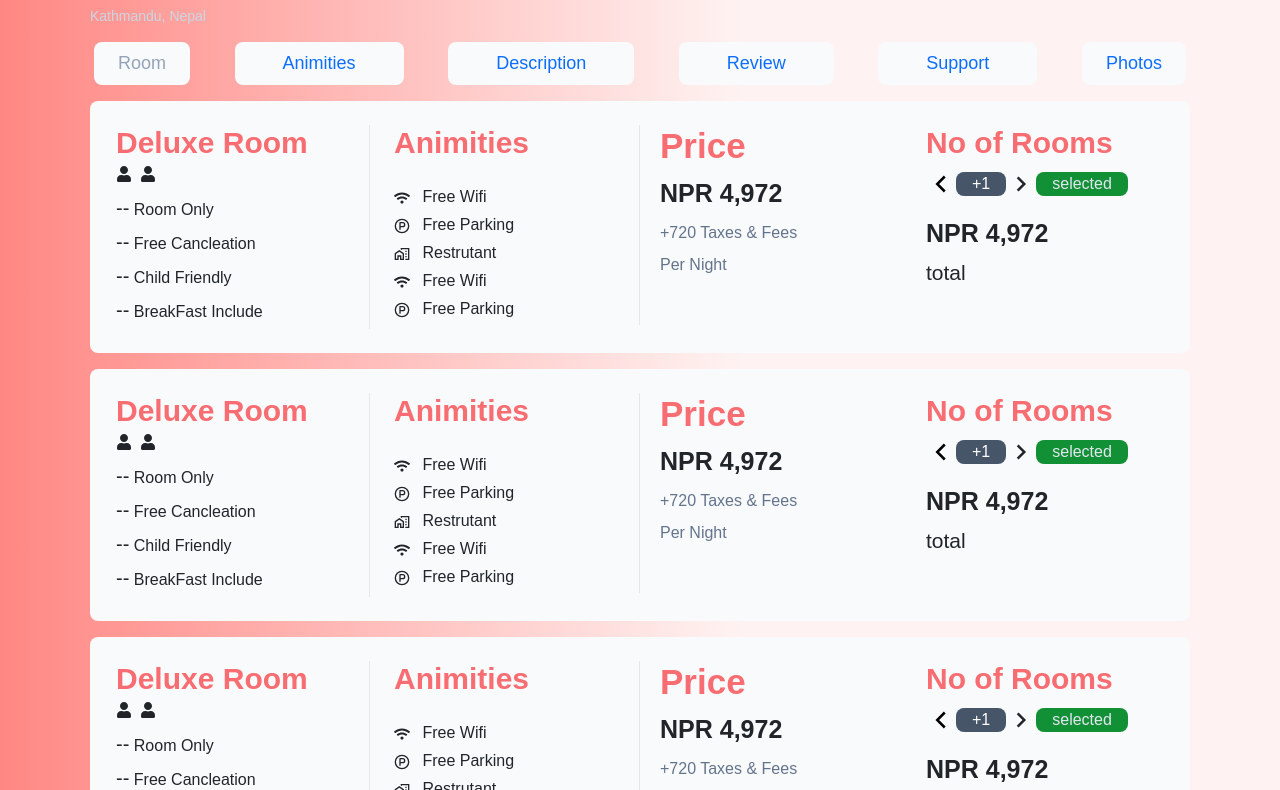
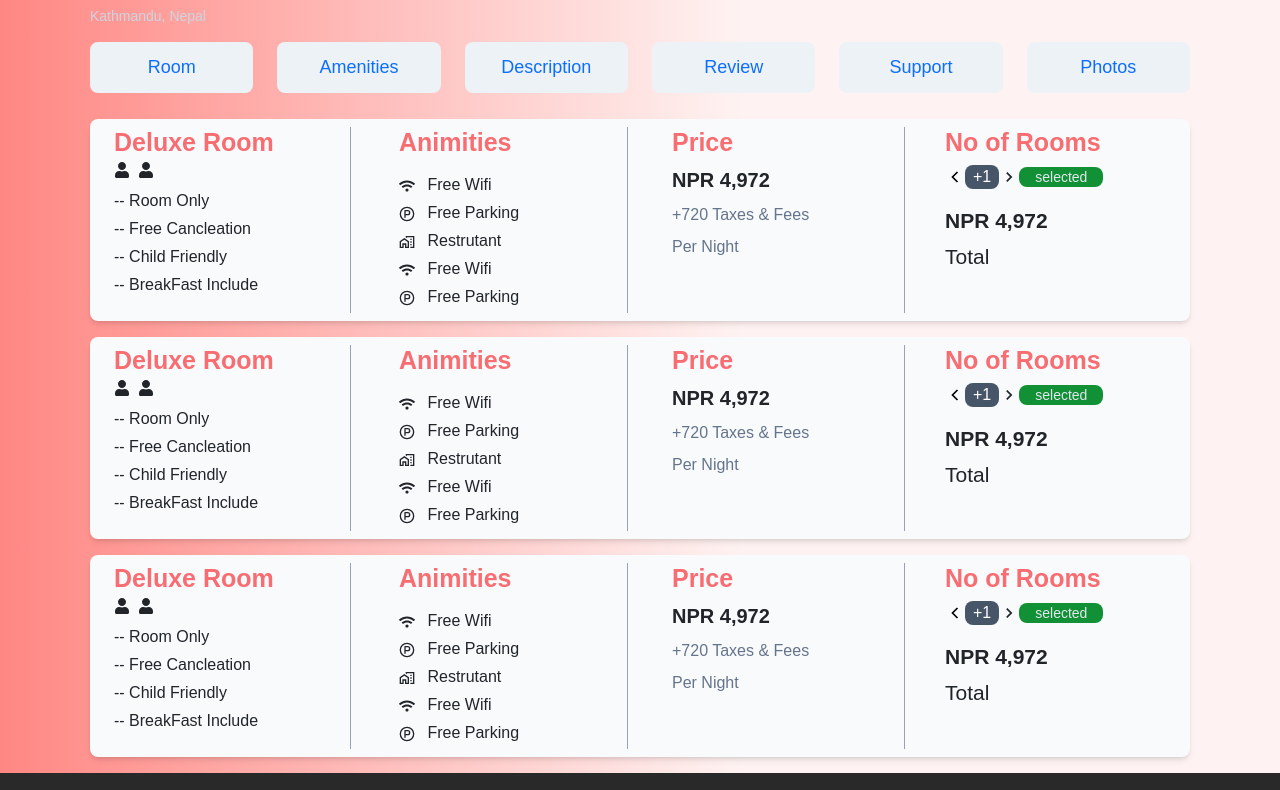
Before and after one commit to MehraDevesh2022/suvatripuser, a React (Create React App) app: page /hoteldetails in a window 1280 px wide. Shown: the part 470-1260 px from the top of the page. Built offline with nearby package versions, Linux system fonts and the light colour scheme.

Commit message:
sunday Changes

```diff
--- a/src/App.js
+++ b/src/App.js
@@ -13,6 +13,8 @@ function App() {
     fontFamily: "'Popins', sans-serif",
     backgroundColor: 'rgb(2,0,36)',
     background: 'linear-gradient(90deg, rgba(2,0,36,1) 0%, rgba(255,135,131,1) 0%, rgba(254,243,242,1) 58%)',
+    // Another Backgrodund
+    // background: 'linear-gradient(rgb(2, 0, 36) 0%, rgb(237, 172, 170) 50%, white 100%)',
   };
   return (
     <div style={styleText}>
--- a/src/Components/Filter/FilterHeader.jsx
+++ b/src/Components/Filter/FilterHeader.jsx
@@ -6,8 +6,8 @@ function FilterHeader() {
     return (
         <div>
             <div className='w-full md:w-[1100px] mx-auto flex flex-row justify-between items-center mt-10 mb-3 p-3'>
-                <h3 className='text-[35px] font-[800]'>Showing Properties in Nepal</h3>
-                <p className='text-[24px] font-[700]'><span className='text-[14px]'>Price</span> Sort by <FaArrowDown className='inline' /> </p>
+                <h3 className='text-[18px] md:text-[35px] font-[300] md:font-[800]'>Showing Properties in Nepal</h3>
+                <p className='text-[16px] md:text-[24px] font-[300] md:font-[700]'><span className='text-[14px]'>Price</span> Sort by <FaArrowDown className='inline' /> </p>
             </div>
 
         </div>
--- a/src/Components/Filter/FilterSection.jsx
+++ b/src/Components/Filter/FilterSection.jsx
@@ -16,7 +16,7 @@ function FilterSection() {
                     <div>
                         <FilterMap />
                     </div>
-                    <div className='w-[250px] h-[1100px] bg-[#fff]  py-2 rounded-lg mt-4 overflow-y-auto'>
+                    <div className='w-[250px] h-[900px] bg-[#fff]  py-2 rounded-lg mt-4 overflow-y-auto'>
                         <div>
                             <h3 className='text-[20px] text-slate-700 font-[700] px-3 py-2 mb-1'>Select Filters</h3>
                             <div className='px-3'>
--- a/src/Components/HotelDetails/GuestReview.jsx
+++ b/src/Components/HotelDetails/GuestReview.jsx
@@ -11,7 +11,7 @@ function GuestReview() {
                         <h3 className='text-[18px] md:text-[24px] font-[700] text-slate-700'>Guest reviews</h3>
                     </div>
                     <div class="col flex flex-row justify-between md:justify-end items-center">
-                        <p className='mb-0 text-sm font-[300]'>Sort review by:</p>
+                        <p className='mb-0 text-sm font-[300] hidden md:block'>Sort review by:</p>
                         <div className='w-[150px] h-[30px] font-[200] md:font-[500] text-[14px] md:text-[18px] border-[1px] flex flex-row items-center border-slate-600 justify-center ml-1 rounded-sm'>
                             <span> Most Relevent</span>
                             <FaAngleDoubleDown />
--- a/src/Components/HotelDetails/HotelFilter.jsx
+++ b/src/Components/HotelDetails/HotelFilter.jsx
@@ -2,25 +2,36 @@ import React from 'react'
 import { Link } from 'react-router-dom'
 
 function HotelFilter() {
+    const navItemStyle = {
+        backgroundColor: '#edf2f7',
+        padding: '12px 20px',
+        borderRadius: '8px',
+        fontSize: '18px',
+        fontWeight: '500',
+        marginBottom: '10px', // Adjust as needed for spacing
+        cursor: 'pointer',
+        textAlign: 'center'
+
+    };
     return (
-        <div className='flex flex-row flex-wrap md:flex-nowrap justify-between items-center md:items-start px-1'>
+        <div className='grid grid-cols-3 md:grid-cols-6 gap-4'>
             <Link to="/hoteldetails/" className='no-underline'>
-                <div className='bg-slate-50  py-2 px-4 rounded-lg text-[18px] font-[500] text-slate-400'>Room</div>
+                <div style={navItemStyle}>Room</div>
             </Link>
             <Link to="/hoteldetails/animities" className='no-underline'>
-                <div className='bg-slate-50  py-2  px-5 rounded-lg text-[18px] font-[500]'>Animities</div>
+                <div className='nav-item' style={navItemStyle}>Amenities</div>
             </Link>
             <Link to="animities/discription" className='no-underline'>
-                <div className='bg-slate-50  py-2  px-5 rounded-lg text-[18px] font-[500]'>Description</div>
+                <div style={navItemStyle}>Description</div>
             </Link>
             <Link to="animities/discription/review" className='no-underline'>
-                <div className='bg-slate-50  py-2  px-5 rounded-lg text-[18px] font-[500]'>Review</div>
+                <div style={navItemStyle}>Review</div>
             </Link>
             <Link to="animities/discription/review/support" className='no-underline'>
-                <div className='bg-slate-50  py-2  px-5 rounded-lg text-[18px] font-[500]'>Support</div>
+                <div style={navItemStyle}>Support</div>
             </Link>
             <Link to="animities/discription/review/support" className='no-underline'>
-                <div className='bg-slate-50  py-2  px-4 rounded-lg text-[18px] font-[500]'>Photos</div>
+                <div style={navItemStyle}>Photos</div>
             </Link>
         </div>
     )
--- a/src/Components/HotelDetails/HotelRooms.jsx
+++ b/src/Components/HotelDetails/HotelRooms.jsx
@@ -6,129 +6,132 @@ import { GrFormPrevious } from "react-icons/gr";
 import { MdOutlineNavigateNext } from "react-icons/md";
 
 function HotelRooms() {
+
     return (
         <div>
-            <div className='w-full  bg-slate-50 my-3 flex flex-col md:flex-row justify-center items-center md:items-start py-4 rounded-lg'>
-                <div className='w-[270px] border-r-[1px] px-3'>
-                    <h3 className='text-[30px] font-[600] mb-0 text-[#f86d71]'>Deluxe Room</h3>
+            {/* First card */}
+            <div className='w-full  bg-slate-50 my-3 grid grid-cols-2 md:grid-cols-4 gap-4 p-2 rounded-lg shadow-md'>
+                <div className='border-r-[1px] px-3 border-slate-400'>
+                    <h3 className='text-[20px] md:text-[25px] font-[600] mb-0 text-[#f86d71]'>Deluxe Room</h3>
                     <div>
                         <FaUser className='inline' />
                         <FaUser className='inline mx-2' />
                     </div>
-                    <p className='mb-1 mt-2'><span className='text-[20px]'>--</span> Room Only</p>
-                    <p className='mb-1'><span className='text-[20px]'>--</span> Free Cancleation</p>
-                    <p className='mb-1'><span className='text-[20px]'>--</span> Child Friendly</p>
-                    <p className='mb-1'><span className='text-[20px]'>--</span> BreakFast Include</p>
+                    <p className='mb-1 mt-2'><span className='text-[16px]'>--</span> Room Only</p>
+                    <p className='mb-1'><span className='text-[16px]'>--</span> Free Cancleation</p>
+                    <p className='mb-1'><span className='text-[16px]'>--</span> Child Friendly</p>
+                    <p className='mb-1'><span className='text-[16px]'>--</span> BreakFast Include</p>
 
                 </div>
-                <div className='w-[270px] border-r-[1px] px-4'>
-                    <h3 className='text-[30px] font-[600] mb-4 text-[#f86d71]'>Animities</h3>
+                <div className='border-r-[1px] px-4 border-slate-400'>
+                    <h3 className='text-[20px] md:text-[25px] font-[600] mb-3 text-[#f86d71]'>Animities</h3>
                     <p className='mb-1 mt-2'><span><FaWifi className='inline mr-2' /></span> Free Wifi</p>
                     <p className='mb-1'><span><LuParkingCircle className='inline mr-2' /></span> Free Parking</p>
                     <p className='mb-1'><span><MdOutlineHomeWork className='inline mr-2' /></span> Restrutant</p>
                     <p className='mb-1'><span><FaWifi className='inline mr-2' /></span> Free Wifi</p>
                     <p className='mb-1'><span><LuParkingCircle className='inline mr-2' /></span> Free Parking</p>
                 </div>
-                <div className='w-[270px]   pl-5'>
-                    <h3 className='text-[35px] font-[600] mb-2 text-[#f86d71]'>Price</h3>
-                    <p className='mb-2 text-[25px] font-[800]'>NPR 4,972</p>
+                <div className='pl-5 border-r-[1px] border-slate-400'>
+                    <h3 className='text-[25px] font-[600] mb-2 text-[#f86d71]'>Price</h3>
+                    <p className='mb-2 text-[20px] font-[800]'>NPR 4,972</p>
                     <p className='mb-2 text-slate-500'>+720 Taxes & Fees</p>
                     <p className='mb-2 text-slate-500'>Per Night</p>
                 </div>
-                <div className='w-[270px] px-3'>
-                    <h3 className='text-[30px] font-[600] text-[#f86d71]'>No of Rooms</h3>
+                <div className='px-3'>
+                    <h3 className='text-[20px] md:text-[25px] font-[600] text-[#f86d71]'>No of Rooms</h3>
                     <div className='flex flex-row items-center mb-3'>
-                        <button><GrFormPrevious className='text-[30px]  font-[700]' /></button>
-                        <span className='bg-slate-600 rounded-lg px-3 text-[#fff] text-[16px]'>+1</span>
-                        <button><MdOutlineNavigateNext className='text-[30px]' /></button>
-                        <span className='bg-[#129035] px-3 rounded-lg text-slate-200'>selected</span>
+                        <button><GrFormPrevious className='text-[20px]  font-[700]' /></button>
+                        <span className='bg-slate-600 rounded-lg px-2 text-[#fff] text-[16px]'>+1</span>
+                        <button><MdOutlineNavigateNext className='text-[20px]' /></button>
+                        <span className='bg-[#129035] text-sm px-3 rounded-lg text-slate-200'>selected</span>
                     </div>
-                    <p className='text-[25px] font-[700]  mb-1'>NPR 4,972</p>
-                    <p className='text-[21px]'>total</p>
+                    <p className='text-[21px] font-[700]  mb-1'>NPR 4,972</p>
+                    <p className='text-[21px]'>Total</p>
                 </div>
 
             </div>
-            <div className='w-full  bg-slate-50 my-3 flex flex-col md:flex-row justify-center items-center md:items-start py-4 rounded-lg'>
-                <div className='w-[270px] border-r-[1px] px-3'>
-                    <h3 className='text-[30px] font-[600] mb-0 text-[#f86d71]'>Deluxe Room</h3>
+            {/* Second Card */}
+            <div className='w-full  bg-slate-50 my-3 grid grid-cols-2 md:grid-cols-4 gap-4 p-2 rounded-lg shadow-md'>
+                <div className='border-r-[1px] px-3 border-slate-400'>
+                    <h3 className='text-[20px] md:text-[25px] font-[600] mb-0 text-[#f86d71]'>Deluxe Room</h3>
                     <div>
                         <FaUser className='inline' />
                         <FaUser className='inline mx-2' />
                     </div>
-                    <p className='mb-1 mt-2'><span className='text-[20px]'>--</span> Room Only</p>
-                    <p className='mb-1'><span className='text-[20px]'>--</span> Free Cancleation</p>
-                    <p className='mb-1'><span className='text-[20px]'>--</span> Child Friendly</p>
-                    <p className='mb-1'><span className='text-[20px]'>--</span> BreakFast Include</p>
+                    <p className='mb-1 mt-2'><span className='text-[16px]'>--</span> Room Only</p>
+                    <p className='mb-1'><span className='text-[16px]'>--</span> Free Cancleation</p>
+                    <p className='mb-1'><span className='text-[16px]'>--</span> Child Friendly</p>
+                    <p className='mb-1'><span className='text-[16px]'>--</span> BreakFast Include</p>
 
                 </div>
-                <div className='w-[270px] border-r-[1px] px-4'>
-                    <h3 className='text-[30px] font-[600] mb-4 text-[#f86d71]'>Animities</h3>
+                <div className='border-r-[1px] px-4 border-slate-400'>
+                    <h3 className='text-[20px] md:text-[25px] font-[600] mb-3 text-[#f86d71]'>Animities</h3>
                     <p className='mb-1 mt-2'><span><FaWifi className='inline mr-2' /></span> Free Wifi</p>
                     <p className='mb-1'><span><LuParkingCircle className='inline mr-2' /></span> Free Parking</p>
                     <p className='mb-1'><span><MdOutlineHomeWork className='inline mr-2' /></span> Restrutant</p>
                     <p className='mb-1'><span><FaWifi className='inline mr-2' /></span> Free Wifi</p>
                     <p className='mb-1'><span><LuParkingCircle className='inline mr-2' /></span> Free Parking</p>
                 </div>
-                <div className='w-[270px]   pl-5'>
-                    <h3 className='text-[35px] font-[600] mb-2 text-[#f86d71]'>Price</h3>
-                    <p className='mb-2 text-[25px] font-[800]'>NPR 4,972</p>
+                <div className='pl-5 border-r-[1px] border-slate-400'>
+                    <h3 className='text-[25px] font-[600] mb-2 text-[#f86d71]'>Price</h3>
+                    <p className='mb-2 text-[20px] font-[800]'>NPR 4,972</p>
                     <p className='mb-2 text-slate-500'>+720 Taxes & Fees</p>
                     <p className='mb-2 text-slate-500'>Per Night</p>
                 </div>
-                <div className='w-[270px] px-3'>
-                    <h3 className='text-[30px] font-[600] text-[#f86d71]'>No of Rooms</h3>
+                <div className='px-3'>
+                    <h3 className='text-[20px] md:text-[25px] font-[600] text-[#f86d71]'>No of Rooms</h3>
                     <div className='flex flex-row items-center mb-3'>
-                        <button><GrFormPrevious className='text-[30px]  font-[700]' /></button>
-                        <span className='bg-slate-600 rounded-lg px-3 text-[#fff] text-[16px]'>+1</span>
-                        <button><MdOutlineNavigateNext className='text-[30px]' /></button>
-                        <span className='bg-[#129035] px-3 rounded-lg text-slate-200'>selected</span>
+                        <button><GrFormPrevious className='text-[20px]  font-[700]' /></button>
+                        <span className='bg-slate-600 rounded-lg px-2 text-[#fff] text-[16px]'>+1</span>
+                        <button><MdOutlineNavigateNext className='text-[20px]' /></button>
+                        <span className='bg-[#129035] text-sm px-3 rounded-lg text-slate-200'>selected</span>
                     </div>
-                    <p className='text-[25px] font-[700]  mb-1'>NPR 4,972</p>
-                    <p className='text-[21px]'>total</p>
+                    <p className='text-[21px] font-[700]  mb-1'>NPR 4,972</p>
+                    <p className='text-[21px]'>Total</p>
                 </div>
 
             </div>
-            <div className='w-full  bg-slate-50 my-3 flex flex-col md:flex-row justify-center items-center md:items-start py-4 rounded-lg'>
-                <div className='w-[270px] border-r-[1px] px-3'>
-                    <h3 className='text-[30px] font-[600] mb-0 text-[#f86d71]'>Deluxe Room</h3>
+            {/* Third Card */}
+            <div className='w-full  bg-slate-50 my-3 grid grid-cols-2 md:grid-cols-4 gap-4 p-2 rounded-lg shadow-md'>
+                <div className='border-r-[1px] px-3 border-slate-400'>
+                    <h3 className='text-[20px] md:text-[25px] font-[600] mb-0 text-[#f86d71]'>Deluxe Room</h3>
                     <div>
                         <FaUser className='inline' />
                         <FaUser className='inline mx-2' />
                     </div>
-                    <p className='mb-1 mt-2'><span className='text-[20px]'>--</span> Room Only</p>
-                    <p className='mb-1'><span className='text-[20px]'>--</span> Free Cancleation</p>
-                    <p className='mb-1'><span className='text-[20px]'>--</span> Child Friendly</p>
-                    <p className='mb-1'><span className='text-[20px]'>--</span> BreakFast Include</p>
+                    <p className='mb-1 mt-2'><span className='text-[16px]'>--</span> Room Only</p>
+                    <p className='mb-1'><span className='text-[16px]'>--</span> Free Cancleation</p>
+                    <p className='mb-1'><span className='text-[16px]'>--</span> Child Friendly</p>
+                    <p className='mb-1'><span className='text-[16px]'>--</span> BreakFast Include</p>
 
                 </div>
-                <div className='w-[270px] border-r-[1px] px-4'>
-                    <h3 className='text-[30px] font-[600] mb-4 text-[#f86d71]'>Animities</h3>
+                <div className='border-r-[1px] px-4 border-slate-400'>
+                    <h3 className='text-[20px] md:text-[25px] font-[600] mb-3 text-[#f86d71]'>Animities</h3>
                     <p className='mb-1 mt-2'><span><FaWifi className='inline mr-2' /></span> Free Wifi</p>
                     <p className='mb-1'><span><LuParkingCircle className='inline mr-2' /></span> Free Parking</p>
                     <p className='mb-1'><span><MdOutlineHomeWork className='inline mr-2' /></span> Restrutant</p>
                     <p className='mb-1'><span><FaWifi className='inline mr-2' /></span> Free Wifi</p>
                     <p className='mb-1'><span><LuParkingCircle className='inline mr-2' /></span> Free Parking</p>
                 </div>
-                <div className='w-[270px]   pl-5'>
-                    <h3 className='text-[35px] font-[600] mb-2 text-[#f86d71]'>Price</h3>
-                    <p className='mb-2 text-[25px] font-[800]'>NPR 4,972</p>
+                <div className='pl-5 border-r-[1px] border-slate-400'>
+                    <h3 className='text-[25px] font-[600] mb-2 text-[#f86d71]'>Price</h3>
+                    <p className='mb-2 text-[20px] font-[800]'>NPR 4,972</p>
                     <p className='mb-2 text-slate-500'>+720 Taxes & Fees</p>
                     <p className='mb-2 text-slate-500'>Per Night</p>
                 </div>
-                <div className='w-[270px] px-3'>
-                    <h3 className='text-[30px] font-[600] text-[#f86d71]'>No of Rooms</h3>
+                <div className='px-3'>
+                    <h3 className='text-[20px] md:text-[25px] font-[600] text-[#f86d71]'>No of Rooms</h3>
                     <div className='flex flex-row items-center mb-3'>
-                        <button><GrFormPrevious className='text-[30px]  font-[700]' /></button>
-                        <span className='bg-slate-600 rounded-lg px-3 text-[#fff] text-[16px]'>+1</span>
-                        <button><MdOutlineNavigateNext className='text-[30px]' /></button>
-                        <span className='bg-[#129035] px-3 rounded-lg text-slate-200'>selected</span>
+                        <button><GrFormPrevious className='text-[20px]  font-[700]' /></button>
+                        <span className='bg-slate-600 rounded-lg px-2 text-[#fff] text-[16px]'>+1</span>
+                        <button><MdOutlineNavigateNext className='text-[20px]' /></button>
+                        <span className='bg-[#129035] text-sm px-3 rounded-lg text-slate-200'>selected</span>
                     </div>
-                    <p className='text-[25px] font-[700]  mb-1'>NPR 4,972</p>
-                    <p className='text-[21px]'>total</p>
+                    <p className='text-[21px] font-[700]  mb-1'>NPR 4,972</p>
+                    <p className='text-[21px]'>Total</p>
                 </div>
 
             </div>
-
         </div>
 
 
```
Also changed, not shown: src/Components/Filter/FilterCard.jsx (+47 -36 lines), src/Components/HotelDetails/HotelReviews.jsx (+10 -10 lines), src/Components/HotelDetails/ReviewSection.jsx (+21 -19 lines).
